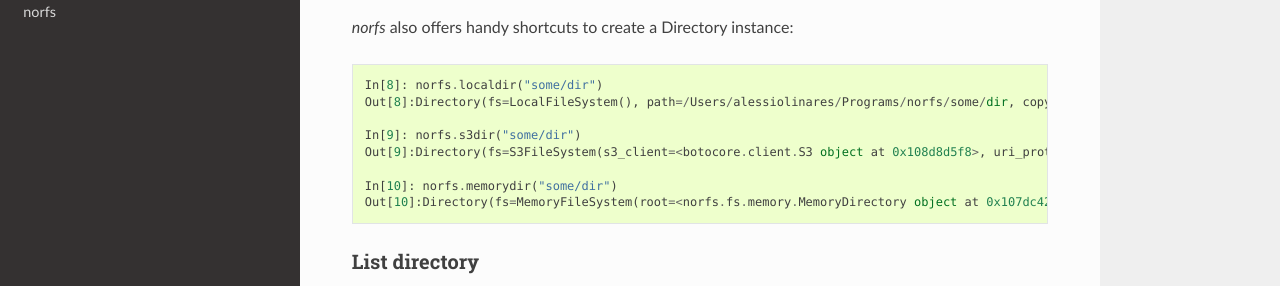
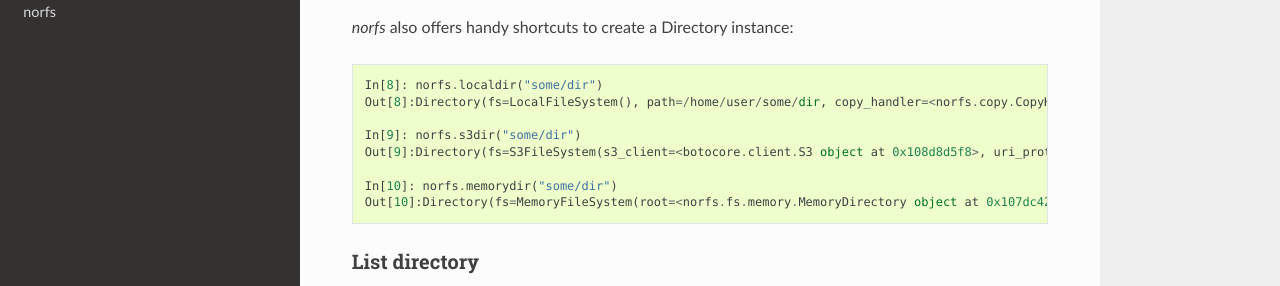
Before and after one commit to Galbar/norfs, a Sphinx documentation site: the page built from docs/first_steps.rst, in a window 1280 px wide and 900 px high, scrolled down 595 px. Shown: the part 256-542 px from the top of the window. Built offline with Sphinx 7.4.7 and the Read the Docs theme 2.0.0, drawn with Linux system fonts in a browser that asks for light colours.

Commit message:
Fix fake docs path

```diff
--- a/docs/first_steps.rst
+++ b/docs/first_steps.rst
@@ -36,7 +36,7 @@
 `norfs` also offers handy shortcuts to create a Directory instance::
 
     In[8]: norfs.localdir("some/dir")
-    Out[8]:Directory(fs=LocalFileSystem(), path=/Users/alessiolinares/Programs/norfs/some/dir, copy_handler=<norfs.copy.CopyHandler object at 0x107cf1908>)
+    Out[8]:Directory(fs=LocalFileSystem(), path=/home/user/some/dir, copy_handler=<norfs.copy.CopyHandler object at 0x107cf1908>)
 
     In[9]: norfs.s3dir("some/dir")
     Out[9]:Directory(fs=S3FileSystem(s3_client=<botocore.client.S3 object at 0x108d8d5f8>, uri_protocol=s3, separator=/), path=some/dir, copy_handler=<norfs.copy.CopyHandler object at 0x107cf1908>)
```
